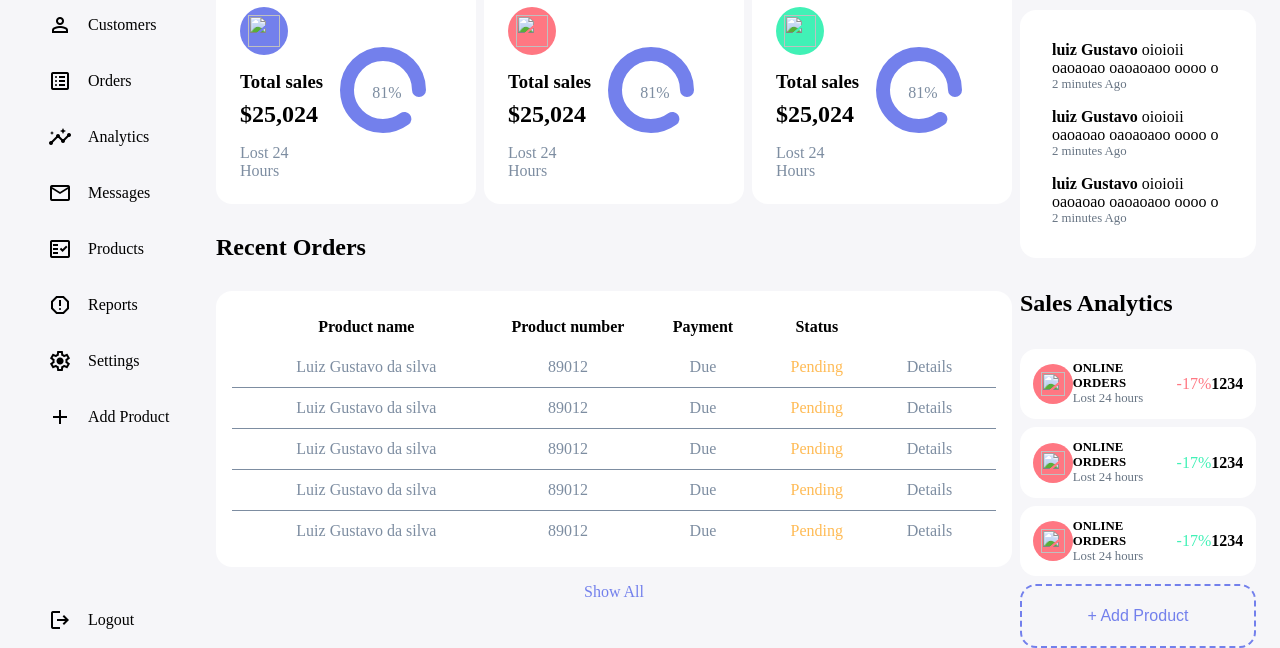
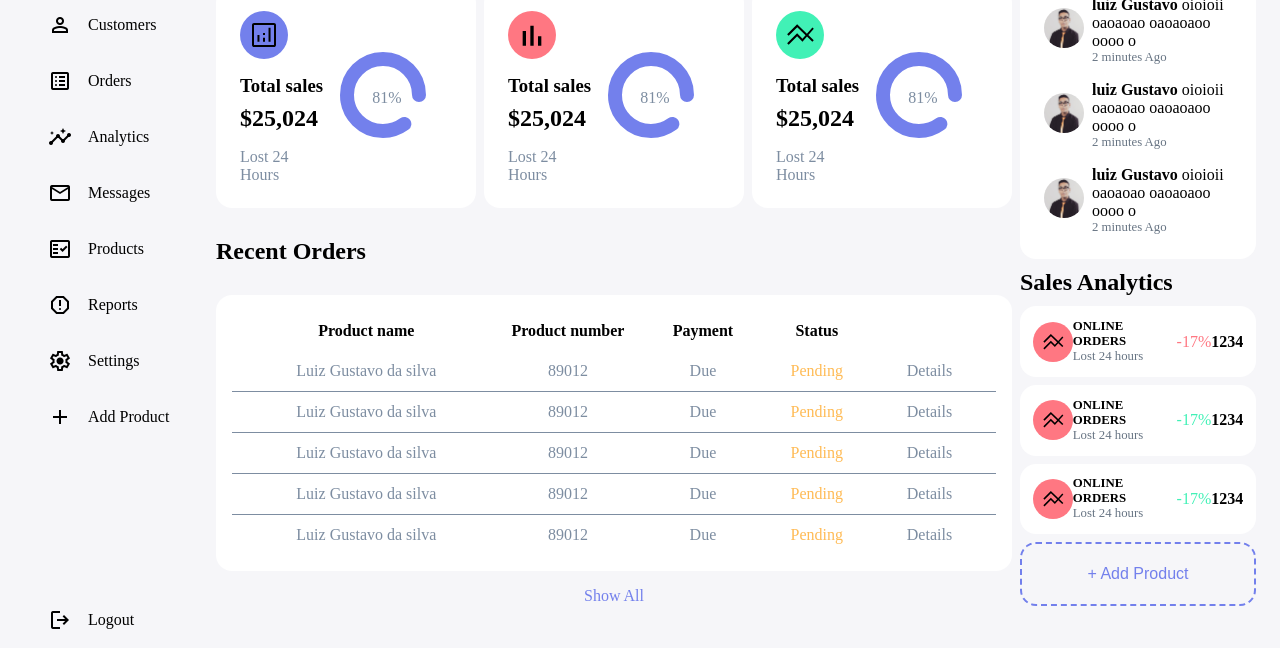
Before and after one commit to Luiz4us8av6/dashboard_js, a plain HTML site: page index.html in a window 1280 px wide. Shown: the part 152-800 px from the top of the page. Drawn offline with nearby package versions, Linux system fonts and the light colour scheme; the site is published under a folder, as on GitHub Pages, so addresses that start at the root find nothing.

Commit message:
commit correção de erros para o Github Pages

```diff
--- a/index.html
+++ b/index.html
@@ -124,7 +124,7 @@
             <div class="a"><p>Admin</p></div>
           </div>
           <div>
-            <img src="/img/foto.jpeg" alt="foto pessoal" class="img_circulo" />
+            <img src="img/foto.jpeg" alt="foto pessoal" class="img_circulo" />
           </div>
         </div>
       </nav>
@@ -138,7 +138,7 @@
         <div>
           <div>
             <div class="circulo" id="circulo1">
-              <img src="/img/analytics_FILL0_wght400_GRAD0_opsz48.svg" alt="" />
+              <img src="img/analytics_FILL0_wght400_GRAD0_opsz48.svg" alt="" />
             </div>
           </div>
           <div class="modulo_centro">
@@ -168,7 +168,7 @@
         <div>
           <div>
             <div class="circulo" id="circulo2">
-              <img src="/img/bar_chart_FILL0_wght400_GRAD0_opsz48.svg" alt="" />
+              <img src="img/bar_chart_FILL0_wght400_GRAD0_opsz48.svg" alt="" />
             </div>
           </div>
           <div class="modulo_centro">
@@ -196,7 +196,7 @@
         <div>
           <div>
             <div class="circulo" id="circulo3">
-              <img src="/img/line_axis_FILL0_wght400_GRAD0_opsz48.svg" alt="" />
+              <img src="img/line_axis_FILL0_wght400_GRAD0_opsz48.svg" alt="" />
             </div>
           </div>
           <div class="modulo_centro">
@@ -229,7 +229,7 @@
         <div id="content4_2">
           <div id="contenher_content4_2">
             <div class="content4_2_modulos">
-              <div><img src="/img/foto.jpeg" alt="" class="img_circulo" /></div>
+              <div><img src="img/foto.jpeg" alt="" class="img_circulo" /></div>
               <div>
                 <p class="a">
                   <b>luiz Gustavo</b> oioioii oaoaoao oaoaoaoo oooo o
@@ -238,7 +238,7 @@
               </div>
             </div>
             <div class="content4_2_modulos" id="content4_2_modulos_center">
-              <div><img src="/img/foto.jpeg" alt="" class="img_circulo" /></div>
+              <div><img src="img/foto.jpeg" alt="" class="img_circulo" /></div>
               <div>
                 <p class="a">
                   <b>luiz Gustavo</b> oioioii oaoaoao oaoaoaoo oooo o
@@ -247,7 +247,7 @@
               </div>
             </div>
             <div class="content4_2_modulos">
-              <div><img src="/img/foto.jpeg" alt="" class="img_circulo" /></div>
+              <div><img src="img/foto.jpeg" alt="" class="img_circulo" /></div>
               <div>
                 <p class="a">
                   <b>luiz Gustavo</b> oioioii oaoaoao oaoaoaoo oooo o
@@ -266,7 +266,7 @@
             <div>
               <div class="circulo2" id="circulo2">
                 <img
-                  src="/img/line_axis_FILL0_wght400_GRAD0_opsz48.svg"
+                  src="img/line_axis_FILL0_wght400_GRAD0_opsz48.svg"
                   alt=""
                 />
               </div>
@@ -285,7 +285,7 @@
             <div>
               <div class="circulo2" id="circulo2">
                 <img
-                  src="/img/line_axis_FILL0_wght400_GRAD0_opsz48.svg"
+                  src="img/line_axis_FILL0_wght400_GRAD0_opsz48.svg"
                   alt=""
                 />
               </div>
@@ -303,7 +303,7 @@
             <div>
               <div class="circulo2" id="circulo2">
                 <img
-                  src="/img/line_axis_FILL0_wght400_GRAD0_opsz48.svg"
+                  src="img/line_axis_FILL0_wght400_GRAD0_opsz48.svg"
                   alt=""
                 />
               </div>
```
